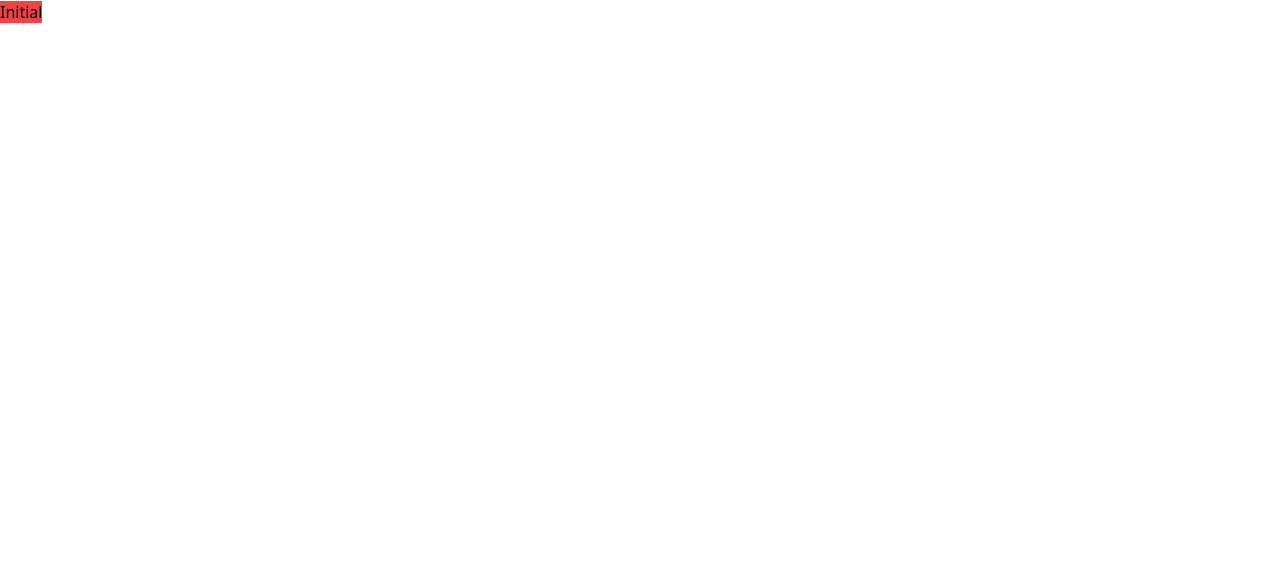
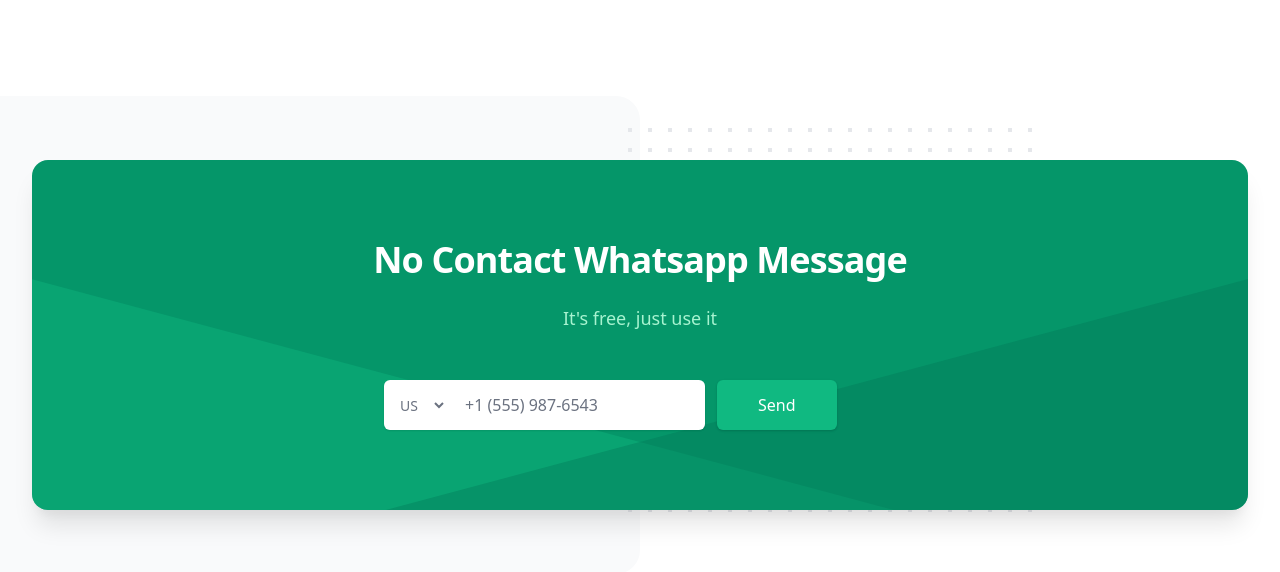
Before and after one commit to denvash/whatsapp-no-contact-workshop, a React (Create React App) app: page / in a window 1280 px wide. Shown: the top 572 px of the page. Built offline with nearby package versions, Linux system fonts and the light colour scheme.

Commit message:
Init button

```diff
--- a/src/App.tsx
+++ b/src/App.tsx
@@ -1,9 +1,84 @@
+import {BackgroundDotsPattern} from './components/BackgroundDotsPattern';
+
 function App() {
   return (
-    <div className="w-screen">
-      <span className="bg-red-500">
-        Initial
-      </span>
+    <div className="">
+      <div className="bg-white py-16 sm:py-24">
+        <div className="relative sm:py-16">
+          <div aria-hidden="true" className="hidden sm:block">
+            <div className="absolute inset-y-0 left-0 w-1/2 bg-gray-50 rounded-r-3xl" />
+            <BackgroundDotsPattern />
+          </div>
+          <div className="mx-auto max-w-md px-4 sm:max-w-3xl sm:px-6 lg:max-w-7xl lg:px-8">
+            <div className="relative rounded-2xl px-6 py-10 bg-green-600 overflow-hidden shadow-xl sm:px-12 sm:py-20">
+              <div
+                aria-hidden="true"
+                className="absolute inset-0 -mt-72 sm:-mt-32 md:mt-0">
+                <svg
+                  className="absolute inset-0 h-full w-full"
+                  preserveAspectRatio="xMidYMid slice"
+                  xmlns="http://www.w3.org/2000/svg"
+                  fill="none"
+                  viewBox="0 0 1463 360">
+                  <path
+                    className="text-green-500 text-opacity-40"
+                    fill="currentColor"
+                    d="M-82.673 72l1761.849 472.086-134.327 501.315-1761.85-472.086z"
+                  />
+                  <path
+                    className="text-green-700 text-opacity-40"
+                    fill="currentColor"
+                    d="M-217.088 544.086L1544.761 72l134.327 501.316-1761.849 472.086z"
+                  />
+                </svg>
+              </div>
+              <div className="relative">
+                <div className="sm:text-center">
+                  <h2 className="text-3xl font-extrabold text-white tracking-tight sm:text-4xl">
+                    No Contact Whatsapp Message
+                  </h2>
+                  <p className="mt-6 mx-auto max-w-2xl text-lg text-green-200">
+                    It's free, just use it
+                  </p>
+                </div>
+                <form
+                  action="#"
+                  className="mt-12 sm:mx-auto sm:max-w-lg sm:flex">
+                  <div className="relative rounded-md shadow-sm">
+                    <div className="absolute inset-y-0 left-0 flex items-center">
+                      <label htmlFor="country" className="sr-only">
+                        Country
+                      </label>
+                      <select
+                        id="country"
+                        name="country"
+                        className="focus:ring-indigo-500 focus:border-indigo-500 h-full py-0 px-3 border-transparent bg-transparent text-gray-500 sm:text-sm rounded-md">
+                        <option>US</option>
+                        <option>CA</option>
+                        <option>EU</option>
+                      </select>
+                    </div>
+                    <input
+                      type="text"
+                      name="phone-number"
+                      id="phone-number"
+                      className="pl-20 block w-full border border-transparent rounded-md px-2 py-3 text-base text-gray-900 placeholder-gray-500 shadow-sm focus:outline-none focus:border-transparent focus:ring-2 focus:ring-white focus:ring-offset-2 focus:ring-offset-green-600"
+                      placeholder="+1 (555) 987-6543"
+                    />
+                  </div>
+                  <div className="mt-4 sm:mt-0 sm:ml-3">
+                    <button
+                      type="submit"
+                      className="block w-full rounded-md border bg-opacity-100 border-transparent px-5 py-3 bg-green-500 text-base font-medium text-white shadow hover:bg-green-300 focus:outline-none focus:ring-2 focus:ring-white focus:ring-offset-2 focus:ring-offset-green-600 sm:px-10">
+                      Send
+                    </button>
+                  </div>
+                </form>
+              </div>
+            </div>
+          </div>
+        </div>
+      </div>
     </div>
   );
 }
--- /dev/null
+++ b/src/components/BackgroundDotsPattern.tsx
@@ -0,0 +1,34 @@
+export const BackgroundDotsPattern = () => {
+  return (
+    <svg
+      className="absolute top-8 left-1/2 -ml-3"
+      width={404}
+      height={392}
+      fill="none"
+      viewBox="0 0 404 392">
+      <defs>
+        <pattern
+          id="8228f071-bcee-4ec8-905a-2a059a2cc4fb"
+          x={0}
+          y={0}
+          width={20}
+          height={20}
+          patternUnits="userSpaceOnUse">
+          <rect
+            x={0}
+            y={0}
+            width={4}
+            height={4}
+            className="text-gray-200"
+            fill="currentColor"
+          />
+        </pattern>
+      </defs>
+      <rect
+        width={404}
+        height={392}
+        fill="url(#8228f071-bcee-4ec8-905a-2a059a2cc4fb)"
+      />
+    </svg>
+  );
+};
--- a/src/index.tsx
+++ b/src/index.tsx
@@ -2,16 +2,10 @@
 import ReactDOM from 'react-dom';
 import App from './App';
 import './index.css';
-import reportWebVitals from './reportWebVitals';
 
 ReactDOM.render(
   <React.StrictMode>
     <App />
   </React.StrictMode>,
-  document.getElementById('root')
+  document.getElementById('root'),
 );
-
-// If you want to start measuring performance in your app, pass a function
-// to log results (for example: reportWebVitals(console.log))
-// or send to an analytics endpoint. Learn more: https://bit.ly/CRA-vitals
-reportWebVitals();
--- a/src/reportWebVitals.ts
+++ /dev/null
@@ -1,15 +0,0 @@
-import { ReportHandler } from 'web-vitals';
-
-const reportWebVitals = (onPerfEntry?: ReportHandler) => {
-  if (onPerfEntry && onPerfEntry instanceof Function) {
-    import('web-vitals').then(({ getCLS, getFID, getFCP, getLCP, getTTFB }) => {
-      getCLS(onPerfEntry);
-      getFID(onPerfEntry);
-      getFCP(onPerfEntry);
-      getLCP(onPerfEntry);
-      getTTFB(onPerfEntry);
-    });
-  }
-};
-
-export default reportWebVitals;
--- a/tailwind.config.js
+++ b/tailwind.config.js
@@ -2,9 +2,8 @@
 const defaultTheme = require(`tailwindcss/defaultTheme`);
 
 module.exports = {
-  mode: `jit`,
-  plugins: [
-  ],
+  // mode: `jit`,
+  plugins: [],
   purge: ['./src/**/*.{js,jsx,ts,tsx}', './public/index.html'],
   theme: {
     extend: {
```
Also changed, not shown: package.json (+7 -0 lines), src/setupTests.ts (deleted, +0 -5 lines), 2 other files (tests, documents, lock files or other folders).
